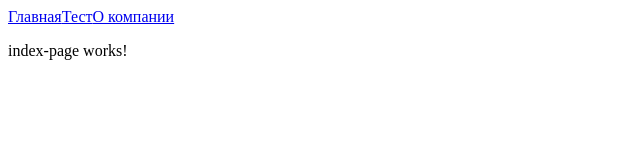
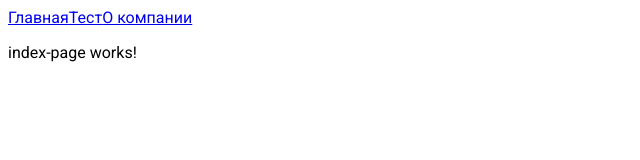
Before and after one commit to theDimZone/hackgenesis, an Angular app: page / in a window 1280 px wide. Shown: the top 160 px of the page, without its empty margins (0-640 px from the left). Built offline with nearby package versions, Linux system fonts and the light colour scheme.

Commit message:
new font family

```diff
--- a/src/styles.css
+++ b/src/styles.css
@@ -1 +1,6 @@
 /* You can add global styles to this file, and also import other style files */
+@import url('https://fonts.googleapis.com/css2?family=Roboto&display=swap');
+
+html {
+  font-family: 'Roboto', sans-serif;
+}
```
